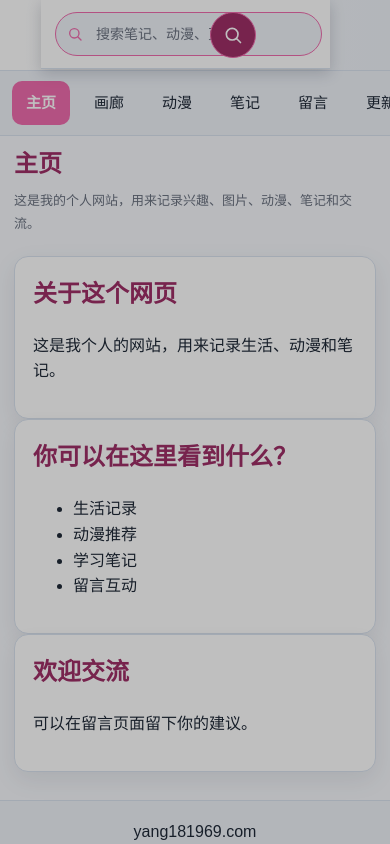
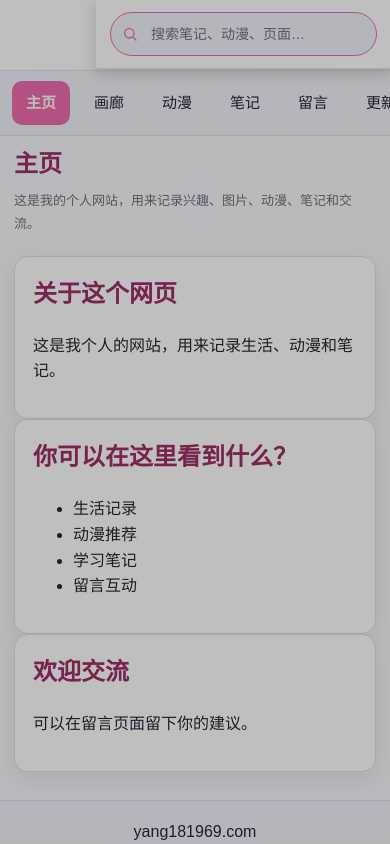
Before and after one commit to yang181969-ship-it/yang283643, a plain HTML site: page index.html in a window 390 px wide. Both pictures are taken after a click on the button 233 px from the left and 35 px from the top of the page. Drawn offline with nearby package versions, Linux system fonts and the light colour scheme.

Commit message:
又一次修复手机端搜索按钮问题

```diff
--- a/css/style.css
+++ b/css/style.css
@@ -711,46 +711,46 @@ footer {
   display: block;
 }
 
-/* 手机端：搜索展开时变成屏幕顶部的 fixed 浮层（桌面端那套横向生长过渡在窄屏不合适） */
+/* ===== 手机端搜索：fixed 横贯式浮层（类似 YouTube/Twitter） ===== */
 @media (max-width: 600px) {
-  /* 手机端 search-control 保持 flex row-reverse（继承桌面端），只调整个别属性 */
+  /* 关键：覆盖桌面端的 flex row-reverse，避免 .search-toggle 被错位 */
   .search-control {
-    /* 保留 position: relative（桌面端设定）—— 供搜索按钮使用 */
+    display: block !important;
     position: relative;
   }
 
-  /* 搜索框：fixed 定位在 header 条带，从右向左生长
-     右端贴到搜索按钮左侧（按钮宽 46px + 右 padding 14px = 60px） */
+  /* 搜索框：fixed 横贯 header，从右向左生长 */
   .search-bar {
     position: fixed;
     top: 0;
-    right: 60px; /* 给搜索按钮让位 */
+    right: 0;
+    left: auto;
     height: auto;
-    z-index: 60;
-    margin-right: 0;
-    padding: 12px 8px 12px 14px; /* 右侧 8px 给按钮一点呼吸空间 */
+    z-index: 100; /* 顶层 */
+    margin: 0;
+    padding: 12px 14px;
     background: var(--bg-card);
     border: none;
     border-bottom: 1px solid var(--border-soft);
     border-radius: 0;
     box-shadow: 0 4px 14px rgba(15, 23, 42, 0.18);
+    /* 横向生长动画 */
     transition:
       max-width 0.38s cubic-bezier(0.4, 0, 0.2, 1),
       opacity 0.28s ease;
   }
 
   .search-bar.is-open {
-    max-width: calc(100vw - 60px); /* 铺满到按钮左侧 */
-    margin-right: 0;
-  }
-
-  /* 搜索框内包裹：手机端宽度铺满 */
+    max-width: 100vw; /* 完全铺满屏幕 */
+  }
+
+  /* 搜索框内包裹：宽度铺满 */
   .search-input-wrap {
     width: 100%;
     flex: 1;
   }
 
-  /* 输入框：手机端完整药丸（两端都圆，因为按钮在外面独立悬浮） */
+  /* 输入框：完整药丸（两端圆角） */
   .search-input {
     width: 100%;
     height: 44px;
@@ -769,24 +769,22 @@ footer {
     right: 16px !important;
   }
 
-  /* 手机端：内嵌搜索按钮继续隐藏 */
+  /* 内嵌搜索按钮：手机端不需要（用 Enter 触发搜索） */
   .search-btn {
     display: none;
   }
 
-  /* 外层搜索按钮：保持原位（在 header-right 里）独立悬浮在右上角
-     不与搜索框拼接——展开时仍是圆形按钮，作为"搜索/关闭"功能键 */
-  .search-toggle {
-    position: relative;
-    z-index: 61; /* 比搜索框 (60) 高，永远可见可点 */
-  }
-
-  /* 展开态：按钮高亮成主题色实心圆，提示当前已展开 */
+  /* === 关键修复：展开时外层放大镜按钮直接消失 ===
+     不再尝试让按钮拼接搜索框右端——手机屏幕太窄导致各种错位
+     展开后用户用键盘 Enter 搜索，或点输入框外部关闭 */
+  .search-bar.is-open ~ .search-toggle,
   .search-toggle.is-open {
-    border-radius: 50%; /* 保持圆形，不再拼接成药丸 */
-  }
-
-  /* 展开态：其他 header 按钮（调色盘 + 明暗 + logo）淡出 */
+    opacity: 0;
+    pointer-events: none;
+    transition: opacity 0.18s ease;
+  }
+
+  /* 展开态：其他 header 元素淡出 */
   header:has(.search-bar.is-open) .theme-control,
   header:has(.search-bar.is-open) .mode-toggle,
   header:has(.search-bar.is-open) .logo {
@@ -794,6 +792,8 @@ footer {
     pointer-events: none;
     transition: opacity 0.2s ease;
   }
+
+  /* 兜底：如果浏览器不支持 :has()，至少搜索框还能正常展开 */
 }
 
 .theme-control {
```
